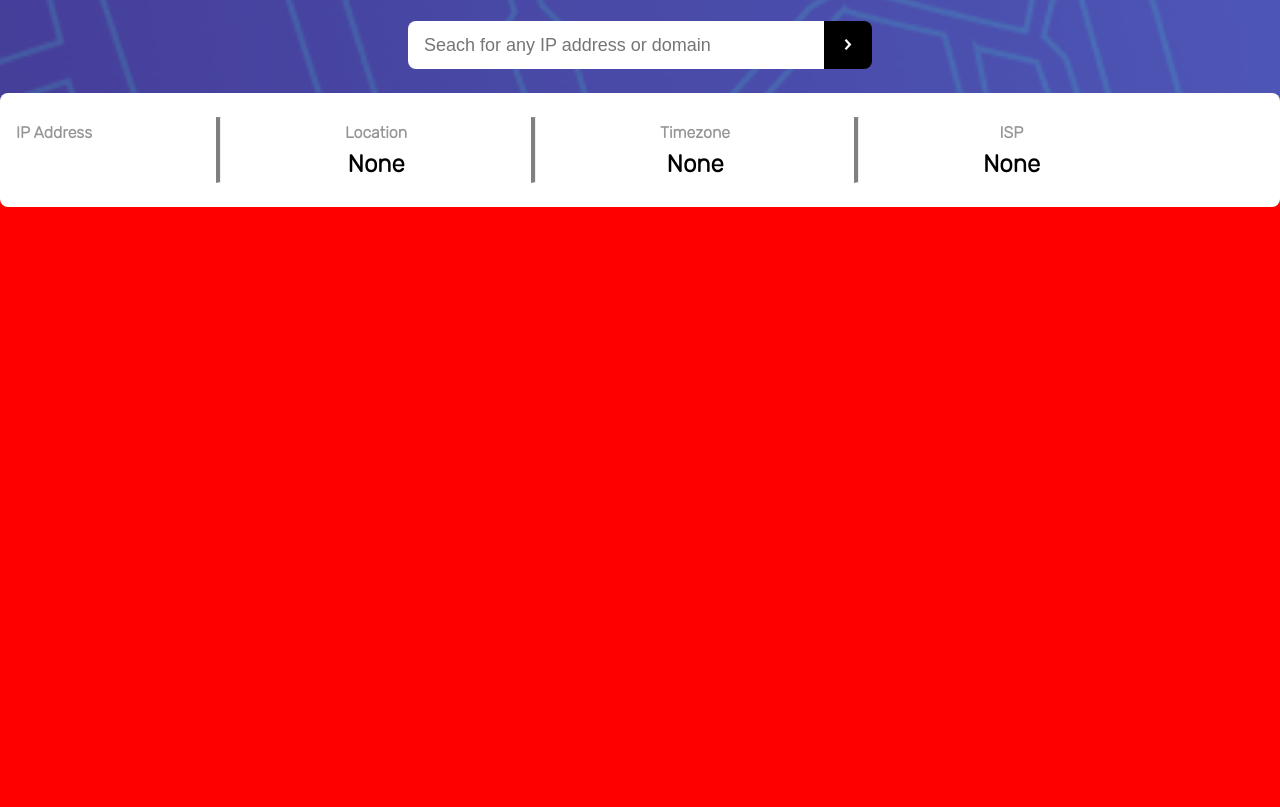
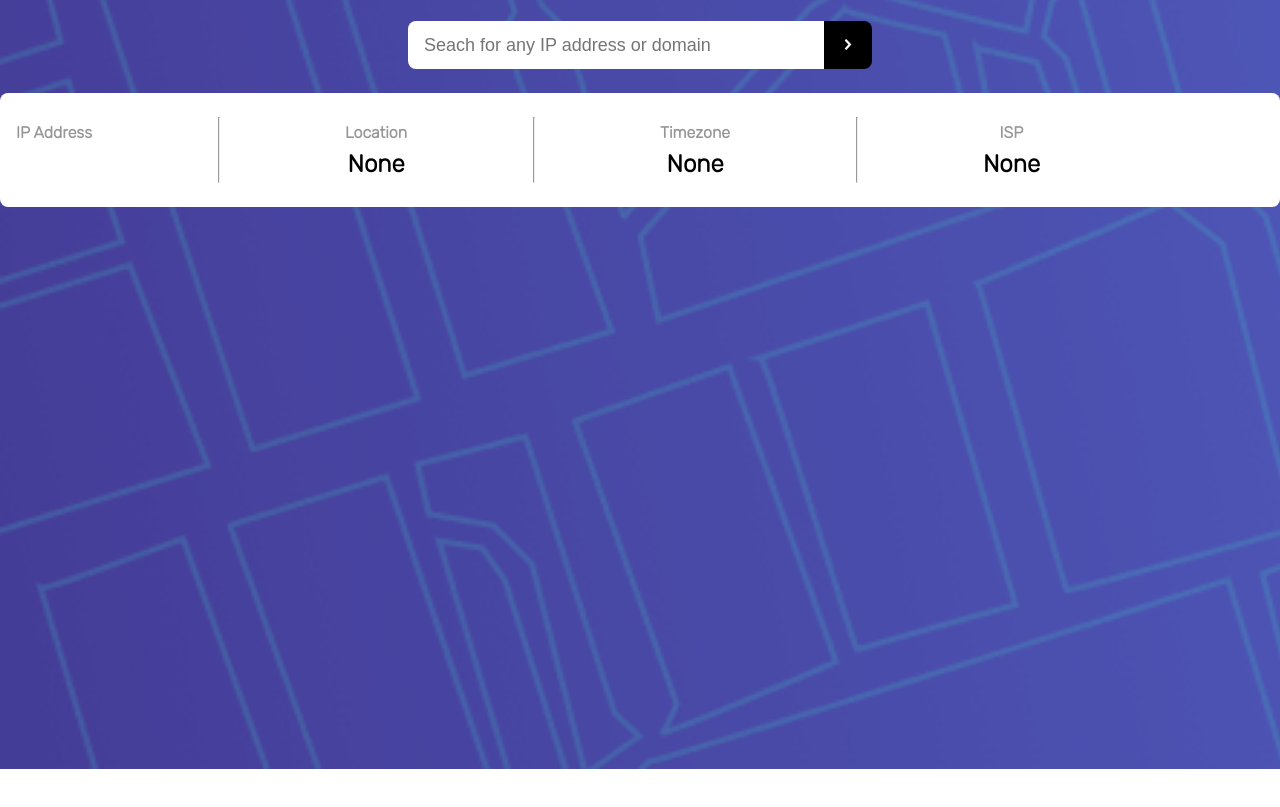
Before and after one commit to roc2246/IP__address__FEM, a plain HTML site: page index.html in a window 1280 px wide. Shown: the part 39-846 px from the top of the page. Drawn offline with nearby package versions, Linux system fonts and the light colour scheme; a web font is replaced by a local one.

Commit message:
Removed background color from #map and border from .ip-location__divider

```diff
--- a/style.css
+++ b/style.css
@@ -137,7 +137,6 @@ button:hover {
 
 .ip-location__divider{
   display: none;
-  border-left: .25rem solid grey;
   height: 4rem;
 }
 
@@ -160,7 +159,6 @@ button:hover {
 /* Map */
 #map{
   z-index: 0;
-  background-color: red;
   width: 100%;
   height: 100vh;
   transform: translate(0, -13rem);
```
